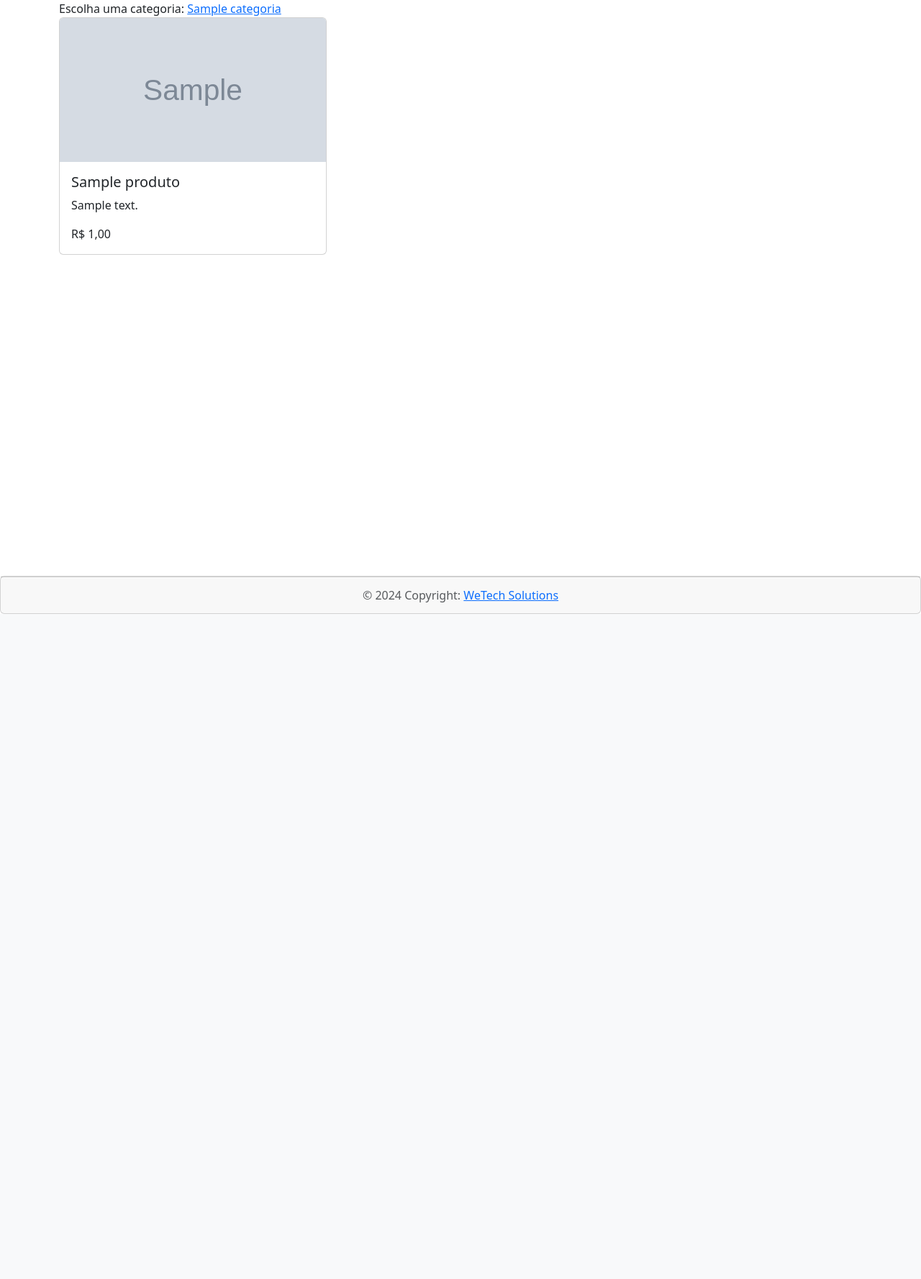
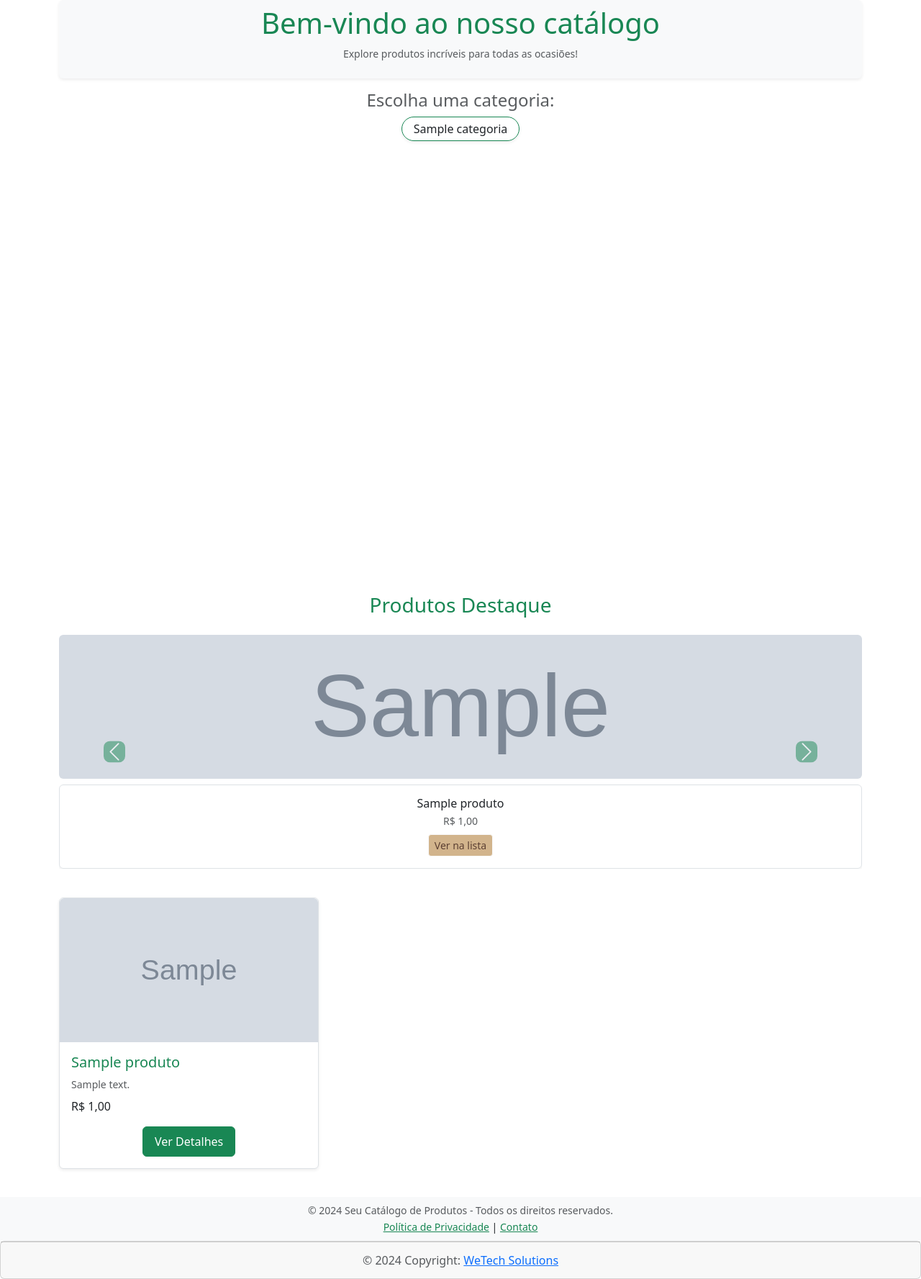
Before and after one commit to joaovitorpichetti/produtoColonial, a Django app: page /aplicacao/produto/ in a window 1280 px wide. Shown: the part 76-1853 px from the top of the page at 72% size. Before the commit the page ends 929 px from the top, so only its background shows below. Run offline with Django 5.2, Linux system fonts and the light colour scheme; tables that the repository leaves empty hold one stand-in row (values such as "Sample post"); grey boxes marked "Sample" are stand-in pictures.

Commit message:
realizada a alteração da página de listagem e filtragem dos produtos com novos elementos

```diff
--- a/produtoColonial/templates/produtoColonial/produtos_lista.html
+++ b/produtoColonial/templates/produtoColonial/produtos_lista.html
@@ -1,31 +1,83 @@
 {% extends 'base.html' %}
 
 {% block conteudo %}
+    <link rel="stylesheet" href="/static/css/style.css">
+
     {% if categoria_selecionada %}
-    	<h1>{{ categoria_selecionada }}</h1>
+        <div class="header-section text-center py-2 bg-light shadow-sm rounded">
+            <h1 class="text-success font-weight-bold display-6 mb-2">{{ categoria_selecionada }}</h1>
+
+    {% else %}
+        <div class="header-section text-center py-2 bg-light shadow-sm rounded">
+            <h1 class="text-success font-weight-bold display-6 mb-2">Bem-vindo ao nosso catálogo</h1>
+            <p class="text-muted small">Explore produtos incríveis para todas as ocasiões!</p>
+        </div>
     {% endif %}
 
-    Escolha uma categoria:
-    {% for categoria in categorias %}
-        <a href="{% url 'aplicacao:produtos_lista' %}?c={{ categoria.id }}">{{ categoria.nome }}</a>
-        {% if not forloop.last %}, {% endif %}
-    {% endfor %}
+    <div class="text-center mt-3">
+        <h4 class="mb-2 text-muted">Escolha uma categoria:</h4>
+        <div class="d-flex flex-wrap justify-content-center gap-2">
+            {% for categoria in categorias %}
+                <a href="{% url 'aplicacao:produtos_lista' %}?c={{ categoria.id }}" class="btn {% if categoria.id == categoria_selecionada.id %}btn-success text-white{% else %}btn-outline-success text-dark{% endif %} px-3 py-1 shadow-sm rounded-pill small font-weight-bold">{{ categoria.nome }}</a>
+            {% endfor %}
+        </div>
+    </div>
+    <br>
+    </div>
+    <div class="container mt-4">
+        <h3 class="text-success text-center mb-4">Produtos Destaque</h3>
+    <div class="row g-3">
+        <div id="carrossel-destaques" class="carousel slide mb-4" data-bs-ride="carousel">
+            <div class="carousel-inner">
+                {% for produto in produto_list|slice:":0,3" %}
+                    <div class="carousel-item {% if forloop.first %}active{% endif %}">
+                        <img src="{{ produto.imagem.url }}" class="d-block w-100 mx-auto rounded" alt="{{ produto.nome }}" style="max-height: 200px; object-fit: cover;">
+                        <div class="bg-beige text-center p-3 rounded shadow-sm mt-2 border" style="border: 3px solid #5C4033;">
+                            <h5 class="text-dark mb-1" style="font-size: 16px;">{{ produto.nome }}</h5>
+                            <p class="text-muted mb-2" style="font-size: 14px;">R$ {{ produto.preco }}</p>
+                            <a href="#produto-{{ forloop.counter }}" class="btn btn-light btn-sm" style="background-color: #D2B48C; color: #5C4033;">Ver na lista</a>
+                        </div>
+                    </div>
+                {% endfor %}
+            </div>
+            <button class="carousel-control-prev d-flex align-items-center justify-content-center" type="button" data-bs-target="#carrossel-destaques" data-bs-slide="prev" style="top: 50%; transform: translateY(-50%); height: 100%;">
+                <span class="carousel-control-prev-icon" style="background-color: #198754; border-radius: 30%; padding: 4px; width: 30px; height: 30px;" aria-hidden="true"></span>
+                <span class="visually-hidden">Anterior</span>
+            </button>
+            <button class="carousel-control-next d-flex align-items-center justify-content-center" type="button" data-bs-target="#carrossel-destaques" data-bs-slide="next" style="top: 50%; transform: translateY(-50%); height: 100%;">
+                <span class="carousel-control-next-icon" style="background-color: #198754; border-radius: 30%; padding: 4px; width: 30px; height: 30px;" aria-hidden="true"></span>
+                <span class="visually-hidden">Próximo</span>
+            </button>
+        </div>
 
 
 
-    {% for produto in produto_list %}
-        <div class="col-lg-4 col-md-6 col-12 mb-4">
-            <div class="card">
-                <img src="{{ produto.imagem.url }}" class="card-img-top" alt="{{ produto.nome }}">
-                <div class="card-body">
-                    <h5 class="card-title
-                    ">{{ produto.nome }}</h5>
-                    <p class="card-text">{{ produto.descricao }}</p>
-                    <p class="card-text">R$ {{ produto.preco }}</p>
-{#                    <a href="{% url 'produto_detalhe' produto.id %}" class="btn btn-primary">Detalhes</a>#}
+            {% if produto_list %}
+                {% for produto in produto_list %}
+                    <div id="produto-{{ forloop.counter }}" class="col-lg-4 col-md-6 col-12">
+                        <div class="card h-100 border shadow-sm bg-beige" style="transition: transform 0.2s;">
+                            <img src="{{ produto.imagem.url }}" class="card-img-top rounded-top" alt="{{ produto.nome }}">
+                            <div class="card-body d-flex flex-column">
+                                <h5 class="card-title text-success mb-2 text-truncate">{{ produto.nome }}</h5>
+                                <p class="card-text text-muted small mb-2">{{ produto.descricao }}</p>
+                                <p class="card-text text-dark font-weight-bold">R$ {{ produto.preco }}</p>
+                                <div class="mt-auto text-center">
+                                    <a href="#" class="btn btn-success px-3 py-2 rounded">Ver Detalhes</a>
+                                </div>
+                            </div>
+                        </div>
+                    </div>
+                {% endfor %}
+            {% else %}
+                <div class="text-center text-muted py-4">
+                    <p>Nenhum produto encontrado nesta categoria.</p>
                 </div>
-            </div>
+            {% endif %}
         </div>
-    {% endfor %}
+    </div>
 
+    <footer class="mt-4 py-2 text-center bg-light">
+        <p class="mb-0 text-muted small">© 2024 Seu Catálogo de Produtos - Todos os direitos reservados.</p>
+        <small><a href="#" class="text-success">Política de Privacidade</a> | <a href="#" class="text-success">Contato</a></small>
+    </footer>
 {% endblock %}
```
